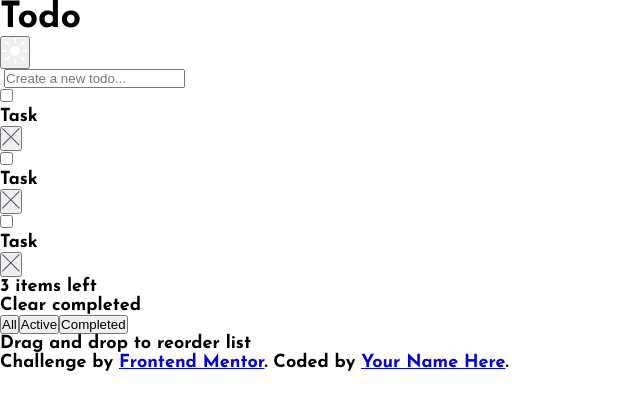
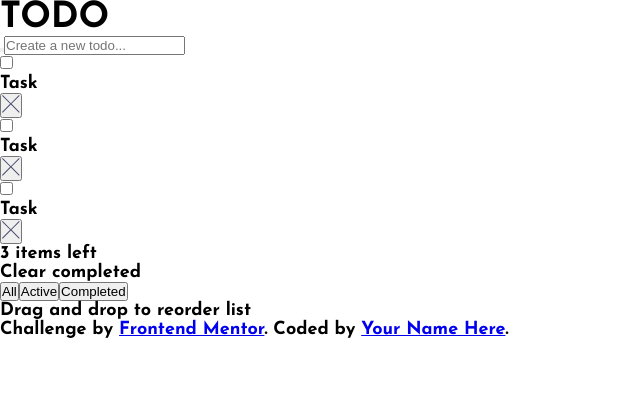
Before and after one commit to 0-BSCode/to-do-app-client, a React (Create React App) app: page / in a window 1280 px wide. Shown: the top 410 px of the page, without its empty margins (0-640 px from the left). Built offline with nearby package versions, Linux system fonts and the light colour scheme.

Commit message:
Stylized header component

```diff
--- a/src/components/Header/Header.js
+++ b/src/components/Header/Header.js
@@ -1,17 +1,19 @@
 import React from 'react'
 import sunIcon from '../../images/icon-sun.svg';
 import moonIcon from '../../images/icon-moon.svg';
+import './styles.css'
 
 const Header = () => {
   return (
-    <header>
-        <h1>
+    <header className="header">
+        <h1 className="heading">
             Todo
         </h1>
-        <button>
+        <button className="theme-btn">
             <img
-                src={sunIcon}
-                alt="Sun"
+                className="theme-img"
+                src={moonIcon}
+                alt="Moon"
             />
         </button>
     </header>
--- /dev/null
+++ b/src/components/Header/styles.css
@@ -0,0 +1,13 @@
+.header {
+    display: flex;
+    justify-content: space-between;
+}
+
+.heading {
+    text-transform: uppercase;
+}
+
+.theme-btn {
+    background: none;
+    border: none;
+}
```
